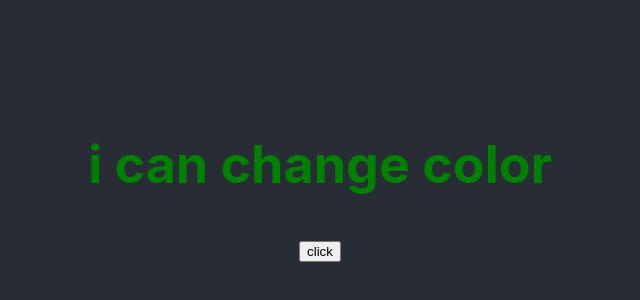
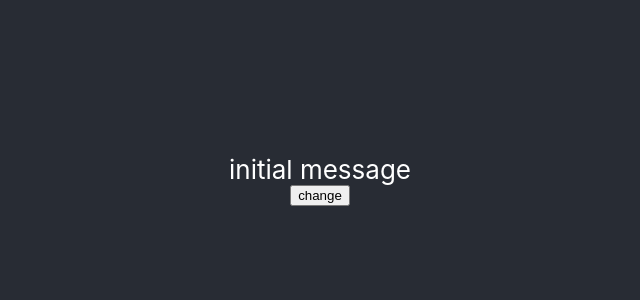
Before and after one commit to dalideco/experimenting3d-react-spring, a React (Create React App) app: page / in a window 1280 px wide. Shown: the part 220-520 px from the top of the page, without its empty margins (320-960 px from the left). Built offline with nearby package versions, Linux system fonts and the light colour scheme.

Commit message:
adding context and useSprings

```diff
--- a/package.json
+++ b/package.json
@@ -2,6 +2,7 @@
   "name": "springanim",
   "version": "0.1.0",
   "private": true,
+  "homepage": ".",
   "dependencies": {
     "@testing-library/jest-dom": "^5.12.0",
     "@testing-library/react": "^11.2.6",
--- a/src/App.js
+++ b/src/App.js
@@ -1,7 +1,9 @@
 import React from 'react'
 import Header from './Header'
 import Multi from './Multi'
- import Interpolate from './Interpolate'
+import Interpolate from './Interpolate'
+import ManySprings from './ManySprings'
+import LearnContext from "./LearnContext";
 
 
 
@@ -9,11 +11,13 @@
 function App() {
 
   return (
-    <div className="App">
+    <div className="App" style={{overflow:'hidden'}}>
       <header className="App-header">
         {/* <Header/> */}
         {/* <Multi/> */}
-        <Interpolate/>
+        {/* <Interpolate/> */}
+        {/* <ManySprings/> */}
+        <LearnContext/>
       </header>
     </div>
   );
--- /dev/null
+++ b/src/Components/UsingTheContext.js
@@ -0,0 +1,20 @@
+import React, { useContext } from 'react';
+import { userContext } from '../utilities/Contexts';
+
+
+const UsingTheContext = () => {
+    const {message,setMessage} = useContext(userContext);
+
+    return (
+        <>
+        <div>
+            {message? message: 'no message found'}
+        </div>
+        <button
+            onClick={()=>{setMessage('updated messsage')}}
+        >change</button>
+        </>
+    );
+}
+
+export default UsingTheContext;
--- a/src/Header.js
+++ b/src/Header.js
@@ -39,14 +39,13 @@
   box-shadow: 5px 5px 15px 5px rgba(0,0,0,0.63);
   transform: rotateY(-30deg) scale(1) ;
   transform-style: preserve-3d;
-  transition: transform 300ms ease-in-out,
-    color 300ms ease-in-out;
+  transition: transform 300ms ease-in-out;
 
 
 
   &:hover{
     transform:rotateY(-30deg) scale(1.1) translateZ(20px);
-    color: red;
+
   }
 `
 
@@ -58,7 +57,7 @@
   const [animation,setHovered] = useHover({
     transformTo:'rotateY(-30deg) scale(1.1) translateZ(20px)',
     transformFrom:'rotateY(-30deg) scale(1) translateZ(0px)',
-    background:'green'
+    background:'white'
   })
 
   const AnimatedLi = animated(MyLi)
--- /dev/null
+++ b/src/Hello.jsx
@@ -0,0 +1,6 @@
+import styled from 'styled-components'
+
+
+const style = styled.css`
+    background: red;
+`
--- a/src/Interpolate.js
+++ b/src/Interpolate.js
@@ -1,13 +1,15 @@
 import React,{useState} from 'react';
-import {useSpring, animated} from 'react-spring'
+import {useSpring, animated, config} from 'react-spring'
 
 const Interpolate = () => {
     const [on , setOn] = useState(false)
 
     const {xy, c}= useSpring({
-        from:{xy:[0,0],c:'green'},
+
         xy: on? [400,200]: [0,0],
-        c: on ? 'red': 'green'
+        c: on ? 1: 0,
+
+        config:config.molasses
     })
 
 
@@ -15,8 +17,8 @@
         <div className="interpolate">
             <animated.h1
                 style ={{
-                    color : c.interpolate(c=> c),
-                    transform : xy.interpolate((x,y)=>`translate(${x}px,${y}px)`)
+                    color : c.interpolate({range: [0,0.5,1], output:['green', 'red','blue']}).interpolate(c=>c),
+                    transform : xy.interpolate((x,y)=>`translate(${x}px,${y}px`)
                 }}
             >
 
--- /dev/null
+++ b/src/LearnContext.js
@@ -0,0 +1,19 @@
+import React,{useState} from 'react';
+import { userContext } from "./utilities/Contexts";
+import UsingTheContext from './Components/UsingTheContext'
+
+
+
+const LearnContext = () => {
+
+    const [message, setMessage] = useState("initial message");
+
+
+    return (
+        <userContext.Provider value={{message,setMessage}}>
+            <UsingTheContext/>
+        </userContext.Provider>
+    );
+}
+
+export default LearnContext;
--- /dev/null
+++ b/src/ManySprings.js
@@ -0,0 +1,51 @@
+import React from 'react'
+import { config , useSprings, animated} from "react-spring";
+
+const items =[
+    {
+        id:1,
+        from :{
+            color: 'red'
+        },
+        to:{
+            color:'green'
+        },
+        config:config.molasses
+    },
+    {
+        id:2,
+        from :{
+            color: 'red'
+        },
+        to:{
+            color:'blue'
+        },
+        config: config.slow
+    },{
+        id:3,
+        from :{
+            color: 'red'
+        },
+        to:{
+            color:'yellow'
+        },
+        config:config.wobbly
+    }
+
+]
+
+export default function ManySprings(){
+
+
+    const springs = useSprings(items.length, items.map(({id , ...rest})=> rest));
+
+    return (
+        <div className="ManySprings">
+            {springs.map(style=>(
+                <animated.div style={style}>
+                    Hello
+                </animated.div>
+            ))}
+        </div>
+    )
+}
--- a/src/Multi.js
+++ b/src/Multi.js
@@ -2,6 +2,7 @@
 import {useSpring,animated} from 'react-spring'
 
 function Multi(){
+
 
     const myAnimation = useSpring ({
         from:{color :'red', opacity:0},
@@ -10,13 +11,17 @@
             {color:'yellow', opacity:0.5 },
             {color:'blue', opacity:0.35},
             {color:'orange', opacity:0.25}
-        ]
+        ],
+        loop: {reverse:true}
     })
 
     return (
+        <>
         <animated.div className="multi" style={myAnimation}>
             i appear in many colors
         </animated.div>
+
+        </>
     )
 }
 
--- a/src/customHooks.js
+++ b/src/customHooks.js
@@ -1,4 +1,4 @@
-import React,{useState, useEffect, useDebugValue} from 'react'
+import {useState, useEffect, useDebugValue} from 'react'
 import {useSpring} from 'react-spring'
 
 function useHover({transformFrom,transformTo,background='red'}){
--- /dev/null
+++ b/src/utilities/Contexts.js
@@ -0,0 +1,5 @@
+import { createContext } from "react";
+
+const userContext = createContext(null)
+
+export {userContext}
```
Also changed, not shown: 1 other file (tests, documents, lock files or other folders).
